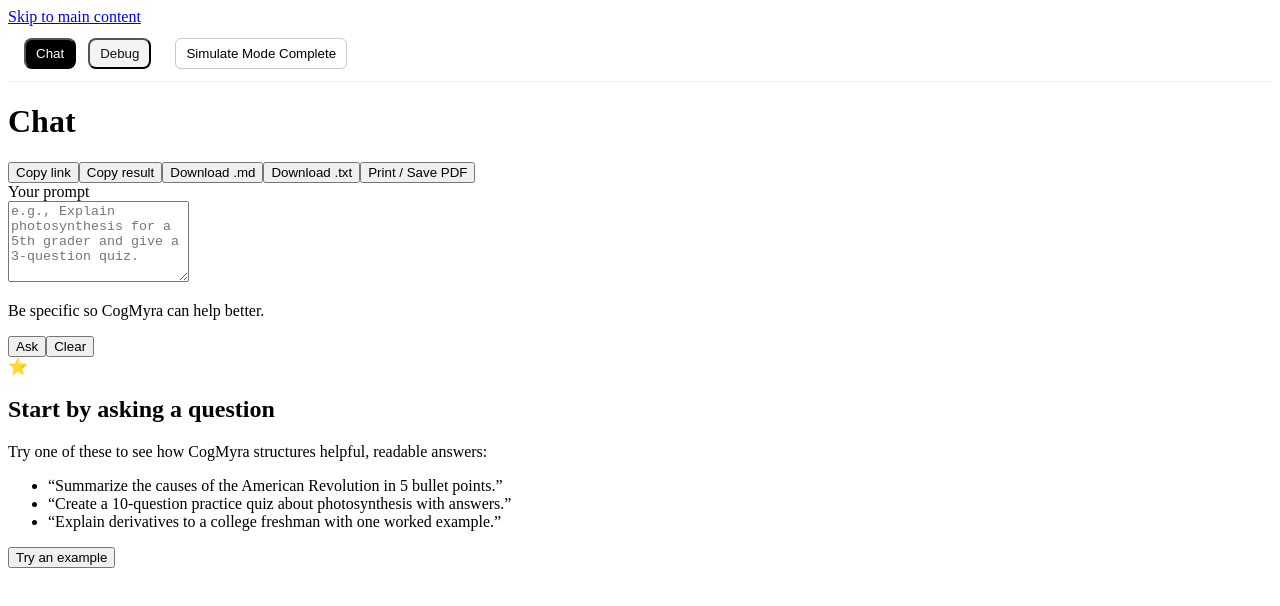
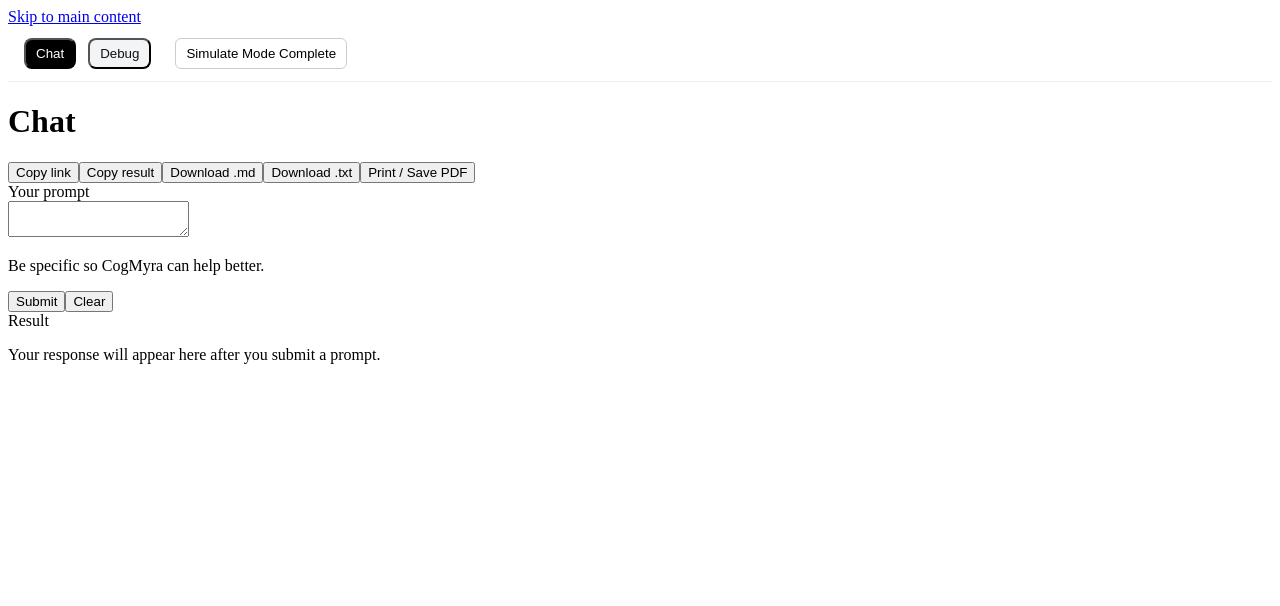
Before and after one commit to CogMyra/cogmyra-web, a React (Vite) app: page / in a window 1280 px wide. Shown: the top 606 px of the page. Built offline with nearby package versions, Linux system fonts and the light colour scheme.

Commit message:
Update Chat.jsx

```diff
--- a/src/pages/Chat.jsx
+++ b/src/pages/Chat.jsx
@@ -1,28 +1,29 @@
 // src/pages/Chat.jsx
 import React, { useRef, useState } from "react";
-import { Field, announce } from "../lib/a11y.js";
+import { Field, FieldError, announce } from "../lib/a11y.js";
 import ResultToolbar from "../components/ResultToolbar.jsx";
-import EmptyState from "../components/EmptyState.jsx";
 
-/** Friendly validation messages */
-const M = {
-  required: "Please enter a question or topic.",
-  tooShort: "Try a longer prompt (at least 6 characters).",
-  generic: "Something went wrong. Please try again.",
-};
+/* Utility to make safe filenames from the prompt */
+function slugify(s = "") {
+  return s
+    .toLowerCase()
+    .trim()
+    .replace(/[^\w\- ]+/g, "")
+    .replace(/\s+/g, "-")
+    .slice(0, 60);
+}
 
 export default function Chat() {
   const [prompt, setPrompt] = useState("");
+  const [output, setOutput] = useState("");
   const [error, setError] = useState(null);
-  const [isSubmitting, setSubmitting] = useState(false);
-  const [output, setOutput] = useState(null);
-
+  const [isSubmitting, setIsSubmitting] = useState(false);
   const fieldRef = useRef(null);
 
   function validate(text) {
-    const t = (text || "").trim();
-    if (!t) return M.required;
-    if (t.length < 6) return M.tooShort;
+    const v = (text || "").trim();
+    if (!v) return "Please enter a question or topic.";
+    if (v.length < 6) return "Try a longer prompt (at least 6 characters).";
     return null;
   }
 
@@ -33,124 +34,133 @@
     if (err) {
       setError(err);
       announce(err);
+      // move focus to field for quick correction
       requestAnimationFrame(() => fieldRef.current?.focus());
       return;
     }
 
     setError(null);
-    setSubmitting(true);
+    setIsSubmitting(true);
     announce("Submitting your request…");
 
     try {
-      // TODO: replace with your real API call
-      await new Promise((r) => setTimeout(r, 500));
-      setOutput(`# Your result\n\nThis is where your model output will appear.`);
+      // TODO: swap this mock with your real API call.
+      // Example: const r = await fetch("/api/chat", { method:"POST", body: JSON.stringify({ prompt }) })
+      // const data = await r.json(); setOutput(data.text)
+      const mock = await new Promise((res) =>
+        setTimeout(
+          () =>
+            res(
+              [
+                `You asked: ${prompt}`,
+                "",
+                "Here is a short, formatted demo response.",
+                "",
+                "- Clear explanations",
+                "- Practice prompts",
+                "- Next steps you can take",
+              ].join("\n")
+            ),
+          500
+        )
+      );
+
+      setOutput(mock);
       announce("Response ready.");
-    } catch {
-      setOutput(null);
-      setError(M.generic);
-      announce(M.generic);
+    } catch (e2) {
+      const msg = "Something went wrong. Please try again.";
+      setError(msg);
+      announce(msg);
     } finally {
-      setSubmitting(false);
+      setIsSubmitting(false);
     }
   }
 
-  const showEmpty =
-    !isSubmitting && !output && (!prompt || prompt.trim().length === 0);
-
   return (
-    <main id="main-content" className="mx-auto max-w-3xl px-4 py-6">
+    <main id="main-content" className="mx-auto max-w-3xl p-4 sm:p-6">
+      {/* Page header + actions (toolbar hidden in print) */}
       <header className="mb-6 flex items-center justify-between">
         <h1 className="text-2xl font-semibold">Chat</h1>
         <nav aria-label="Page actions" className="print-hidden">
-          <ResultToolbar getShareURL={() => window.location.href} />
+          <ResultToolbar
+            getShareURL={() => window.location.href}
+            getContent={() => ({
+              text: output || "",
+              filenameBase: slugify(prompt || "cogmyra-output"),
+            })}
+          />
         </nav>
       </header>
 
-      <form onSubmit={onSubmit} noValidate className="card">
-        <div className="card-body">
+      {/* Prompt form */}
+      <form onSubmit={onSubmit} noValidate className="mb-6">
         <Field
           id="prompt"
           label="Your prompt"
           hint="Be specific so CogMyra can help better."
-            error={error}
-            render={(fieldProps) => (
+          render={(inputProps) => (
             <textarea
+              {...inputProps}
               ref={fieldRef}
-                {...fieldProps}
-                rows={5}
+              className="input min-h-[7rem]"
               value={prompt}
               onChange={(e) => setPrompt(e.target.value)}
-                placeholder="e.g., Explain photosynthesis for a 5th grader and give a 3-question quiz."
+              required
             />
           )}
+          error={error}
         />
 
-          <div className="flex items-center gap-3">
+        <div className="mt-4 flex items-center gap-3">
           <button
             type="submit"
             className="btn btn-primary"
             disabled={isSubmitting}
+            aria-busy={isSubmitting ? "true" : "false"}
           >
-              {isSubmitting ? "Submitting…" : "Ask"}
+            {isSubmitting ? "Submitting…" : "Submit"}
           </button>
-
           <button
             type="button"
             className="btn btn-secondary"
             onClick={() => {
               setPrompt("");
               setError(null);
-                announce("Cleared prompt.");
               fieldRef.current?.focus();
             }}
           >
             Clear
           </button>
         </div>
-        </div>
       </form>
 
-      {/* Empty state (first-time help) */}
-      {showEmpty ? (
-        <div className="mt-6">
-          <EmptyState
-            title="Start by asking a question"
-            description={
-              <>
-                Try one of these to see how CogMyra structures helpful, readable answers:
-                <ul className="mt-2 list-disc space-y-1 text-left pl-5">
-                  <li>“Summarize the causes of the American Revolution in 5 bullet points.”</li>
-                  <li>“Create a 10-question practice quiz about photosynthesis with answers.”</li>
-                  <li>“Explain derivatives to a college freshman with one worked example.”</li>
-                </ul>
-              </>
-            }
+      {/* Result area */}
+      <section aria-live="polite" className="space-y-3">
+        <div className="card">
+          <div className="card-header">Result</div>
+          <div className="card-body">
+            {output ? (
+              <pre className="result-block whitespace-pre-wrap break-words text-[0.95rem] leading-relaxed">
+                {output}
+              </pre>
+            ) : (
+              <p className="muted">
+                Your response will appear here after you submit a prompt.
+              </p>
+            )}
+          </div>
+        </div>
+
+        {/* Inline error summary (in addition to FieldError near the field) */}
+        {error ? (
+          <div
+            role="alert"
+            className="rounded-md border border-red-300 bg-red-50 px-3 py-2 text-sm text-red-700"
           >
-            <button
-              type="button"
-              className="btn btn-ghost"
-              onClick={() =>
-                setPrompt(
-                  "Create a 10-question practice quiz about photosynthesis with answers."
-                )
-              }
-            >
-              Try an example
-            </button>
-          </EmptyState>
+            {error}
           </div>
         ) : null}
-
-      {/* Output */}
-      {output ? (
-        <section className="mt-6 card no-break result-block">
-          <header className="card-header">Result</header>
-          <div className="card-body">
-            <pre className="whitespace-pre-wrap break-words">{output}</pre>
-          </div>
       </section>
-      ) : null}
     </main>
   );
 }
```
Lines whose indentation alone changed are shown as unchanged.
